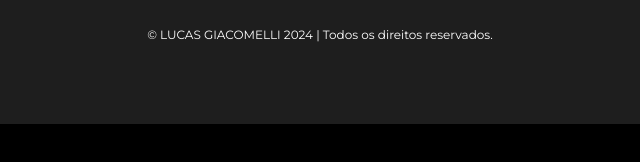
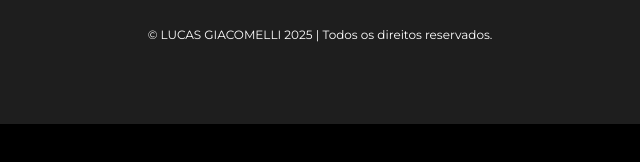
Before and after one commit to QALucas1/MyPortifolio, a plain HTML site: page index.html in a window 1280 px wide. Shown: the part 620-782 px from the top of the page, 320-960 px from the left. Drawn offline with nearby package versions, Linux system fonts and the light colour scheme.

Commit message:
Update date index.html

```diff
--- a/index.html
+++ b/index.html
@@ -320,7 +320,7 @@
         <a class="icon__contact" href="mailto:lukas.giacomelly@gmail.com" target="_blank"><i class="fa-solid fa-envelope" aria-hidden="true"></i>
         </a>
     </div>
-    <div class="copyright"><p>© LUCAS GIACOMELLI 2024 | Todos os direitos reservados.</p>
+    <div class="copyright"><p>© LUCAS GIACOMELLI 2025 | Todos os direitos reservados.</p>
     </div>
     <div class="seta"></div>
         <a href="#top">
```
